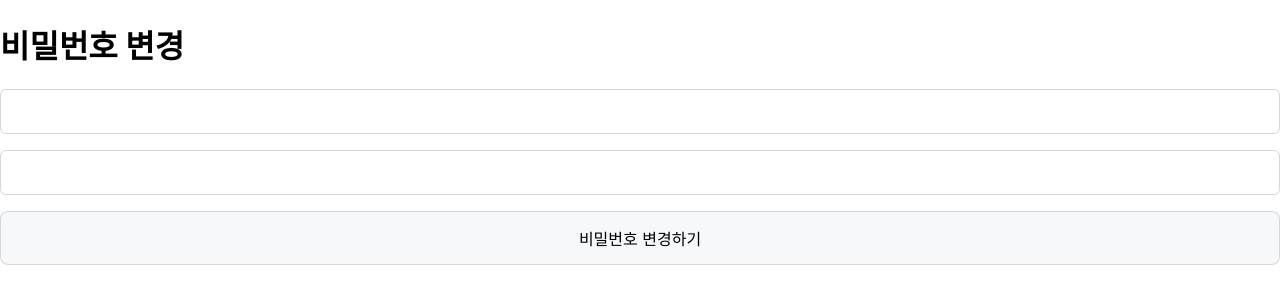
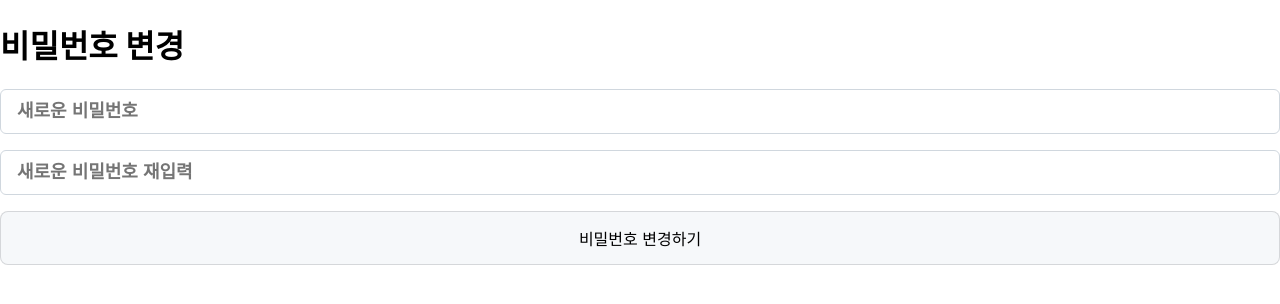
Before and after one commit to jodnddus/ably-frontend-assingment, a React (Create React App) app: page /resetPassword/reset in a window 1280 px wide. Shown: the top 304 px of the page. Built offline with nearby package versions, Linux system fonts and the light colour scheme.

Commit message:
인풋 컴포넌트에 placeholder props 추가

```diff
--- a/src/components/Input.tsx
+++ b/src/components/Input.tsx
@@ -5,6 +5,7 @@ interface InputPropTypes {
   value: string;
   isError: boolean;
   onChange: (value: string) => void;
+  placeholder?: string;
   autoFocus?: boolean;
   tabIndex?: number;
   inputRef?: React.RefObject<HTMLInputElement>;
@@ -16,6 +17,7 @@ function Input({
   value,
   isError,
   onChange,
+  placeholder,
   autoFocus,
   tabIndex,
   inputRef,
@@ -26,6 +28,7 @@ function Input({
       type={type}
       value={value}
       onChange={(e) => onChange(e.target.value)}
+      placeholder={placeholder}
       autoFocus={autoFocus}
       isError={isError}
       tabIndex={tabIndex}
--- a/src/pages/Login/index.tsx
+++ b/src/pages/Login/index.tsx
@@ -38,12 +38,14 @@ function Login() {
             value={id}
             isError={false}
             onChange={(value) => setId(value)}
+            placeholder={"아이디"}
           />
           <Input
             type="password"
             value={password}
             isError={false}
             onChange={(value) => setPassword(value)}
+            placeholder={"패스워드"}
           />
         </InputContainer>
         <ButtonContainer>
--- a/src/pages/ResetPassword/Issued.tsx
+++ b/src/pages/ResetPassword/Issued.tsx
@@ -33,6 +33,7 @@ function Issued() {
           value={auth.email}
           onChange={(value) => dispatch(setEmail(value))}
           isError={false}
+          placeholder={"이메일"}
         />
         <Button
           type="button"
--- a/src/pages/ResetPassword/Reset.tsx
+++ b/src/pages/ResetPassword/Reset.tsx
@@ -38,12 +38,14 @@ function Reset() {
           value={newPassword}
           isError={false}
           onChange={(value) => setNewPassword(value)}
+          placeholder={"새로운 비밀번호"}
         />
         <Input
           type="password"
           value={newPasswordConfirm}
           isError={false}
           onChange={(value) => setNewPasswordConfirm(value)}
+          placeholder={"새로운 비밀번호 재입력"}
         />
         <Button
           type="button"
--- a/src/pages/ResetPassword/Validation.tsx
+++ b/src/pages/ResetPassword/Validation.tsx
@@ -41,6 +41,7 @@ function Validation() {
           value={authCode}
           onChange={(value) => setAuthCode(value)}
           isError={false}
+          placeholder={"인증 코드"}
         />
         <Button
           type="button"
```
